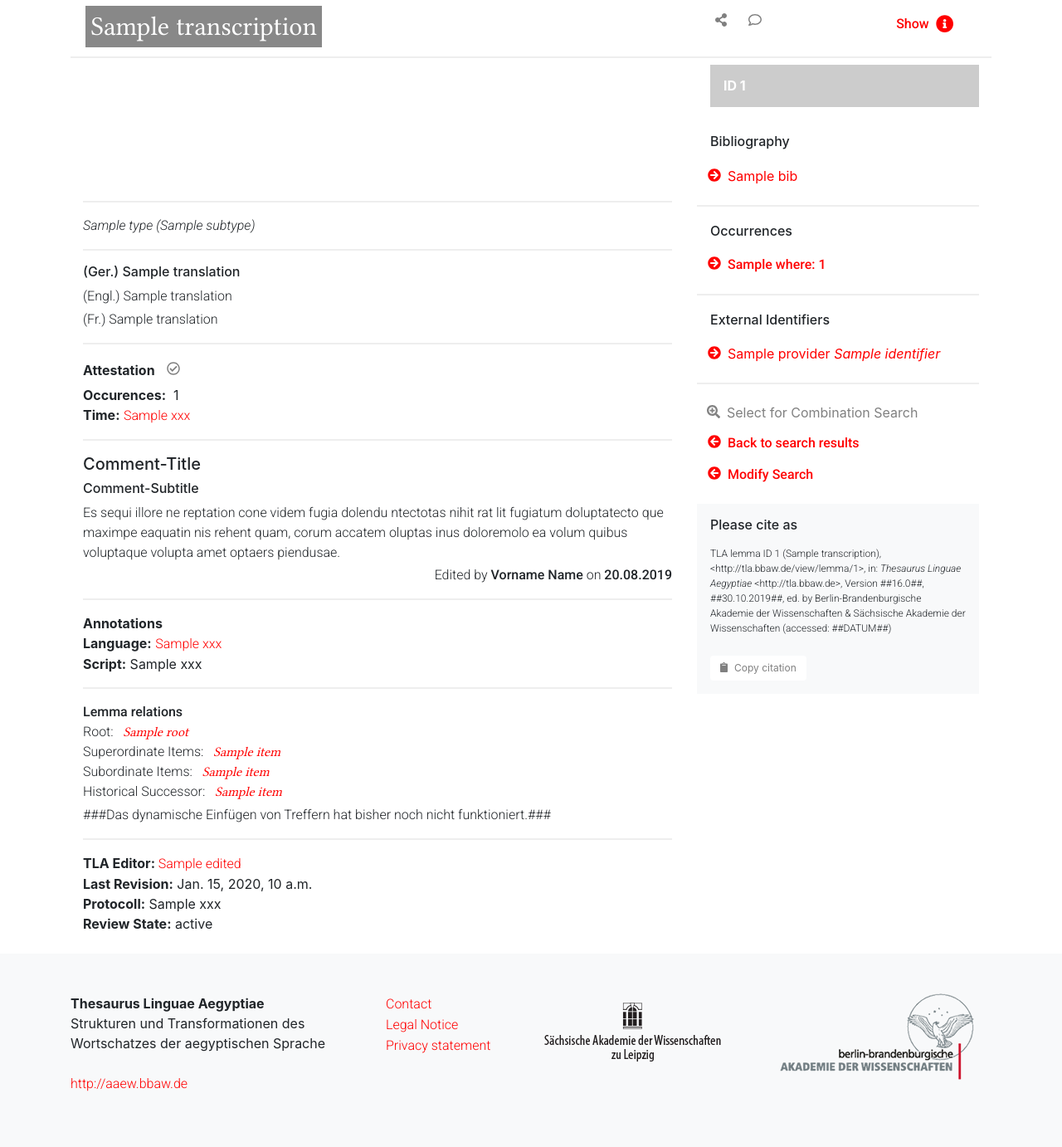
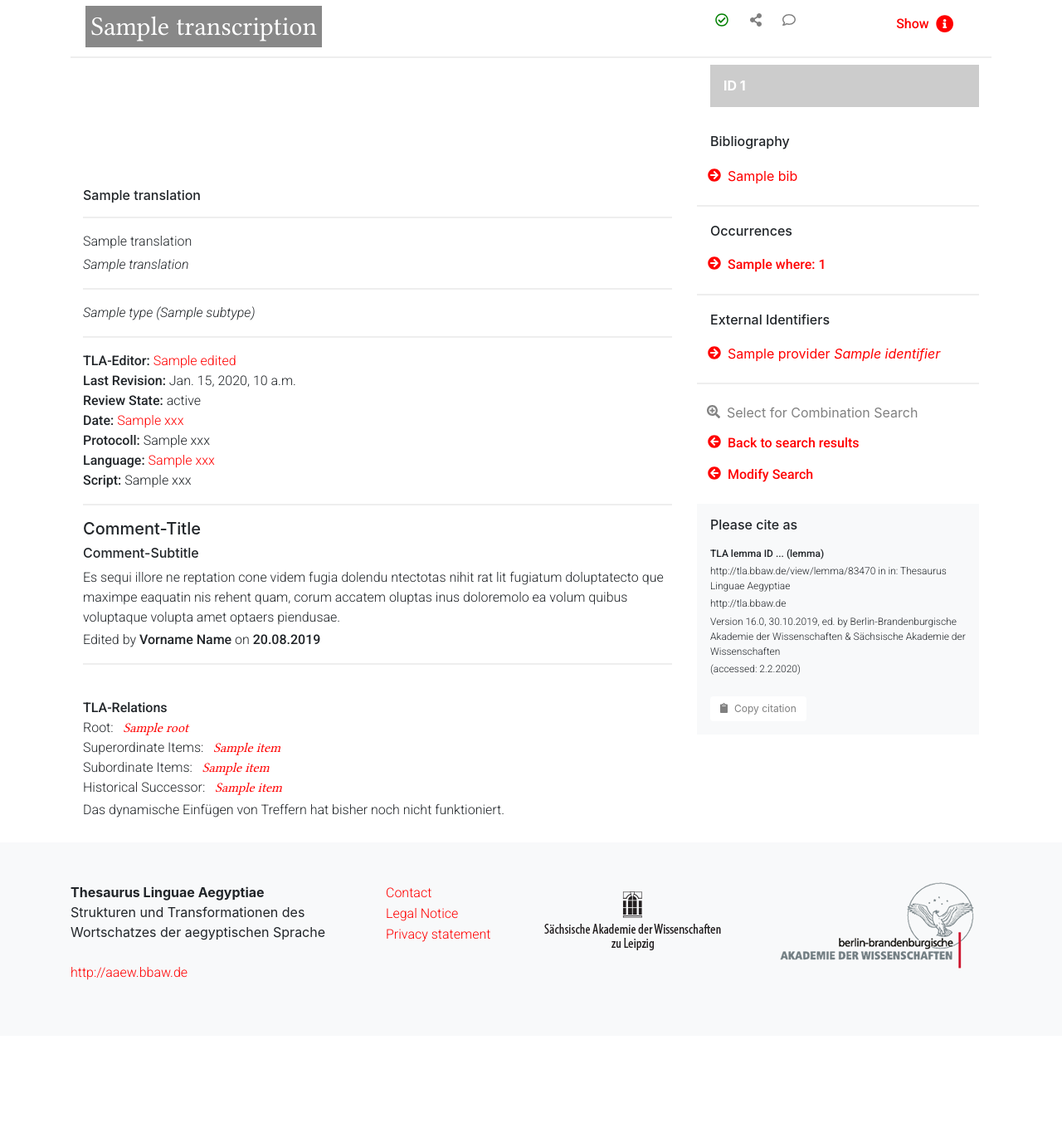
Before and after one commit to JKatzwinkel/tla-prototype-eval, a Django app: template webd/templates/details/lemma.html in a window 1280 px wide. Shown: the part 131-1513 px from the top of the page at 83% size. After the commit the page ends 1312 px from the top, so only its background shows below. Run offline with Django 3.2, Linux system fonts and the light colour scheme; the template is opened without the code that fills it: most values are stand-ins (such as "Sample title", 1, 10 or a date in 2020); a map, chart or similar area stays blank; some libraries are stand-ins or nearby versions.

Commit message:
Update lemma.html

```diff
--- a/webd/templates/details/lemma.html
+++ b/webd/templates/details/lemma.html
@@ -2,7 +2,7 @@
 {% load static %}
 {% load js %}
 
-{% block title %}TLA lemma ID {{lemma.id}} ({% for word in lemma.words %}{{word.transcription}}{% endfor %}){% endblock %}
+{% block title %}TLA - Prototyp - Detail{% endblock %}
 
 {% block content %}
 <!-- Page Content -->
@@ -36,6 +36,7 @@
 		</div>
 		<div class="col-md-4 align-right align-baseline">
             <div class="functional-icons ml-3 float-left">
+              <a href="#" class="btn btn-light solo-icon red-status ok" role="button"><span class="far fa-check-circle"/></a>
               <a href="#" class="btn btn-light solo-icon" role="button" data-toggle="modal" data-target="#modal_sharing"><span class="fa fa-share-alt share-results"/></a>
               <a href="#" class="btn btn-light solo-icon" role="button" data-toggle="modal" data-target="#modal_comments"><span class="far fa-comment"/></a>
             </div>
@@ -60,6 +61,18 @@
 				</span>
 				{% endif %}
 			{% endfor %}
+			{% for translation in lemma.translations.de %}
+				<p class="h6">{{ translation }}</p>
+			{% endfor %}
+			<hr>
+		</div>
+		<div class="translation">
+			{% for translation in lemma.translations.en %}
+				<p class="english">{{ translation }}</p>
+			{% endfor %}
+			{% for translation in lemma.translations.fr %}
+				<p class="french font-italic">{{ translation }}</p>
+			{% endfor %}
 			<hr>
 		</div>
 		<div class="grammar">
@@ -71,44 +84,15 @@
 			</p>
 			<hr>
 		</div>
-		<div class="translation">
-			{% for translation in lemma.translations.de %}
-				<p class="h6">(Ger.) {{ translation }}</p>
-			{% endfor %}
-			{% for translation in lemma.translations.en %}
-				<p class="english">(Engl.) {{ translation }}</p>
-			{% endfor %}
-			{% for translation in lemma.translations.fr %}
-				<p class="french">(Fr.) {{ translation }}</p>
-			{% endfor %}
-		</div>
 
-        <!-- Beleglage -->
-		<div>
-			<hr>
-			<strong>Attestation</strong>&nbsp;<a href="#" class="btn btn-light solo-icon red-status {% if xxx > 0 %}ok{% else %}pending{% endif %}" role="button"><span class="far fa-check-circle"/></a>
-			<br><strong>Occurences:</strong>&nbsp;
-				{% for where, count in occurrences.items %} {{count}} &nbsp; {% endfor %} <!-- besser: aufsummieren -->
-			<br><strong>Time:</strong>&nbsp;<a href="#">{{ lemma.xxx }}</a>
-		</div>
-
-        <!-- Kommentar -->
-		<div class="comment pb-4">
-			<hr>
-			<p class="h5 comment-title">Comment-Title</p>
-            <p class="h6 comment-title">Comment-Subtitle</p>
-			<p class="comment-content">Es sequi illore ne reptation cone videm fugia dolendu ntectotas nihit rat lit fugiatum doluptatecto que maximpe eaquatin nis rehent quam, corum accatem oluptas inus doloremolo ea volum quibus voluptaque volupta amet optaers piendusae.</p>
-            <p class="comment-author float-right">Edited by&nbsp;<strong>Vorname Name</strong>&nbsp;on <span class="comment-date"><strong>20.08.2019</strong></span></p>
-		</div>
-
-        <!-- Weitere Annotationen -->
-		<div>
-		<hr>
-		<strong>Annotations</strong>
-        <br><strong>Language:</strong>&nbsp;<a href="#">{{ lemma.xxx }}</a>
+		<p class="editor"><strong>TLA-Editor:&nbsp;<a href="#">{{ lemma.edited.name }}</a></strong>
+        <br><strong>Last Revision:</strong> {{ lemma.edited.date }}
+        <br><strong>Review State:</strong> {{ lemma.revisionState }}
+        <br><strong>Date:&nbsp;<a href="#">{{ lemma.xxx }}</a></strong>
+        <br><strong>Protocoll:</strong> {{ lemma.xxx }}
+        <br><strong>Language:&nbsp;<a href="#">{{ lemma.xxx }}</a></strong>
         <br><strong>Script:</strong> {{ lemma.xxx }}
-		<hr>
-        </div>
+        </p>
 
 
             <!--
@@ -157,8 +141,22 @@
 				</p>
 			</div>-->
 
+        <hr>
+
+
+
+        <!-- Kommentar -->
+		<div class="comment pb-4">
+			<p class="h5 comment-title">Comment-Title</p>
+            <p class="h6 comment-title">Comment-Subtitle</p>
+			<p class="comment-content">Es sequi illore ne reptation cone videm fugia dolendu ntectotas nihit rat lit fugiatum doluptatecto que maximpe eaquatin nis rehent quam, corum accatem oluptas inus doloremolo ea volum quibus voluptaque volupta amet optaers piendusae.</p>
+            <p class="comment-author">Edited by&nbsp;<strong>Vorname Name</strong>&nbsp;on
+                <span class="comment-date"><strong>20.08.2019</strong></span></p>
+            <hr>
+		</div>
+
         <div class="relations">
-			<p class="relations"><strong>Lemma relations</strong>
+			<p class="relations"><strong>TLA-Relations</strong>
 					{% if lemma.relations.root %}
 						<br>Root:
 						{% for root in lemma.relations.root %}
@@ -201,15 +199,10 @@
 					{% endif %}
 				</p>
 
-            <p>###Das dynamische Einfügen von Treffern hat bisher noch nicht funktioniert.###</p>
+            <p>Das dynamische Einfügen von Treffern hat bisher noch nicht funktioniert.
 
-			<div class="editor">
-			<hr>
-			<strong>TLA Editor:&nbsp;<a href="#">{{ lemma.edited.name }}</a></strong>
-			<br><strong>Last Revision:</strong> {{ lemma.edited.date }}
-			<br><strong>Protocoll:</strong> {{ lemma.xxx }}
-			<br><strong>Review State:</strong> {{ lemma.revisionState }}
-			</div>
+
+            </p>
 		</div>
 
 
@@ -243,19 +236,21 @@
 			<hr>
 
 			<button type="button" class="btn btn-block btn-light text-left text-decoration-none"><span class="fas fa-search-plus"></span>Select for Combination Search</button>
+
             <a href="javascript:history.back()"><button type="button" class="btn btn-block btn-red text-left text-decoration-none"><span class="fas fa-arrow-circle-left"></span>Back to search results</button></a>
             <!-- anstelle des historyBack sollte u.U. der Search-String verwendet werden -->
+
 			<a href="/search"><button type="button" class="btn btn-block btn-red text-left text-decoration-none"><span class="fas fa-arrow-circle-left"></span>Modify Search</button></a>
 
             <!-- Zitationsfeld -->
         <div class="bg-light citation mt-3 mb-4">
             <p class="h6">Please cite as</p>
                 <ul class="list-unstyled mt-3 mb-4">
-                    <li>TLA lemma ID {{lemma.id}} ({% for word in lemma.words %}{{word.transcription}}{% endfor %}), &lt;http://tla.bbaw.de/view/lemma/{{lemma.id}}&gt;,
-					in: <i>Thesaurus Linguae Aegyptiae</i> &lt;http://tla.bbaw.de&gt;,
-					Version ##16.0##, ##30.10.2019##,
-					ed. by Berlin-Brandenburgische Akademie der Wissenschaften & Sächsische Akademie der Wissenschaften
-					(accessed: ##DATUM##)</li>
+                    <li><strong>TLA lemma ID ... (lemma)</strong></li>
+                    <li>http://tla.bbaw.de/view/lemma/83470 in in: Thesaurus Linguae Aegyptiae</li>
+                    <li>http://tla.bbaw.de</li>
+                    <li>Version 16.0, 30.10.2019, ed. by Berlin-Brandenburgische Akademie der Wissenschaften & Sächsische Akademie der Wissenschaften     </li>
+                    <li>(accessed: 2.2.2020)</li>
                 </ul>
 
             <button type="button" class="btn btn-light text-left text-decoration-none"><span class="fa fa-clipboard"></span>Copy citation</button>
```
